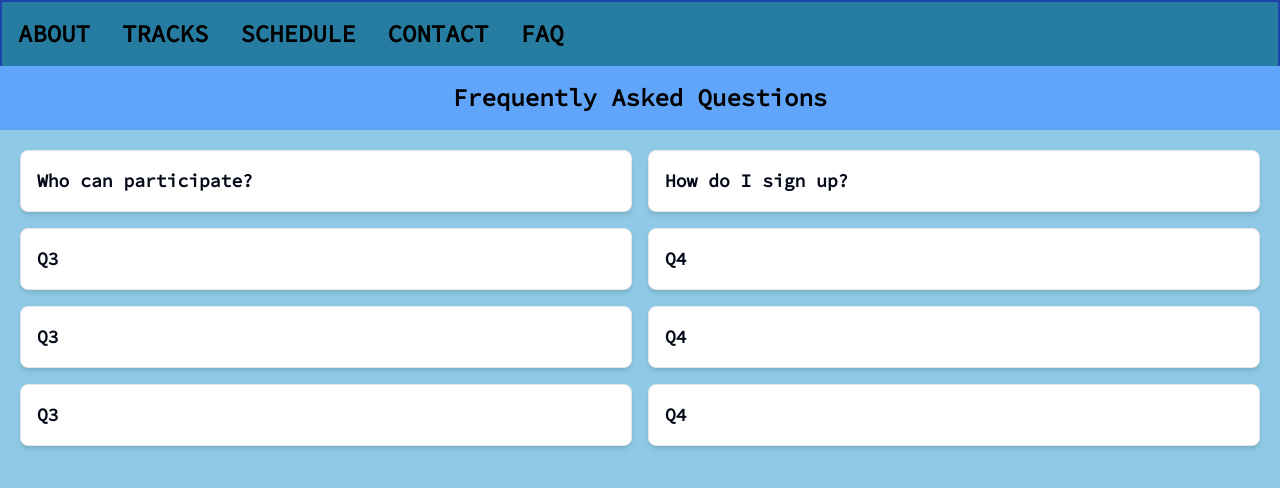
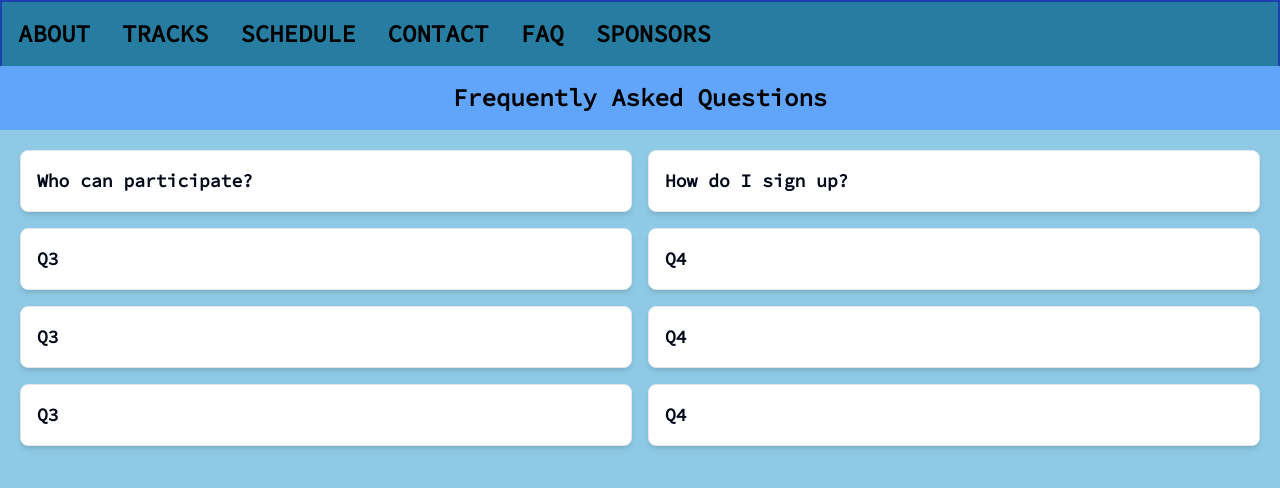
Before and after one commit to pearbearr/millcityhacks, a Next.js app: page /faq in a window 1280 px wide. Shown: the top 488 px of the page. Built offline with nearby package versions, Linux system fonts and the light colour scheme.

Commit message:
update navbar

```diff
--- a/components/NavigationBar.tsx
+++ b/components/NavigationBar.tsx
@@ -45,6 +45,9 @@ export function NavigationBar(props: any) {
         <Link href={pathname === "/faq" ? "/" : "/faq"} className={cn("text-black font-bold hover:underline ")}>
           FAQ
         </Link>
+        <Link href={pathname === "/faq" ? "/" : "#sponsors"} className={cn("text-black font-bold hover:underline ")}>
+          Sponsors
+        </Link>
       </nav> }
         </button>
       </div>
@@ -70,6 +73,9 @@ export function NavigationBar(props: any) {
         <Link href={pathname === "/faq" ? "/" : "/faq"} className={cn("hover:underline text-black font-bold")}>
           FAQ
         </Link>
+        <Link href={pathname === "/faq" ? "/" : "#sponsors"} className={cn("hover:underline text-black font-bold")}>
+          Sponsors
+        </Link>
       </nav>
     </>
   );
```
